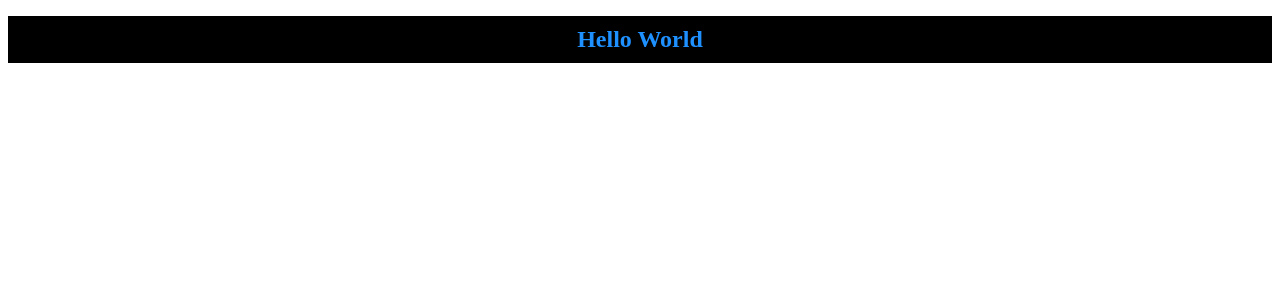
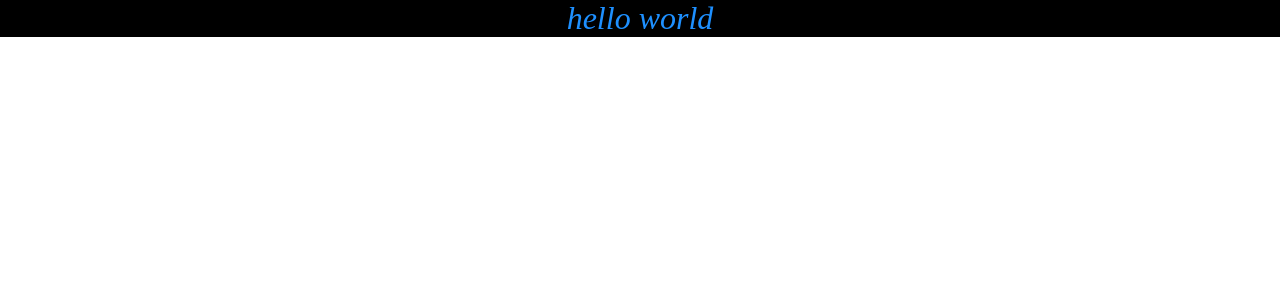
Before and after one commit to am-an-kumar/react-boilerplate, a React app: page / in a window 1280 px wide. Shown: the top 300 px of the page. Built offline with nearby package versions, Linux system fonts and the light colour scheme.

Commit message:
Added support for importing css

```diff
--- a/package.json
+++ b/package.json
@@ -19,7 +19,9 @@
     "@babel/preset-env": "^7.5.5",
     "@babel/preset-react": "^7.0.0",
     "babel-loader": "^8.0.6",
+    "css-loader": "^3.2.0",
     "html-webpack-plugin": "^3.2.0",
+    "style-loader": "^1.0.0",
     "webpack": "^4.39.1",
     "webpack-cli": "^3.3.6",
     "webpack-dev-server": "^3.7.2",
--- a/src/App.jsx
+++ b/src/App.jsx
@@ -3,18 +3,8 @@ import React from "react";
 const App = () => {
   return (
     <div>
-      <h1 style={style}>Hello World</h1>
+      <h1>Hello World</h1>
     </div>
   );
 };
-
-const style = {
-  color: "dodgerblue",
-  fontSize: "1.5em",
-  fontWeight: "600",
-  textAlign: "center",
-  backgroundColor: "black",
-  padding: "10px"
-};
-
 export default App;
--- /dev/null
+++ b/src/css/style.css
@@ -0,0 +1,12 @@
+* {
+  box-sizing: border-box;
+  margin: 0;
+}
+h1 {
+  text-align: center;
+  background-color: black;
+  color: dodgerblue;
+  font-weight: 500;
+  font-style: italic;
+  text-transform: lowercase;
+}
--- a/src/index.js
+++ b/src/index.js
@@ -1,5 +1,6 @@
 import React from "react";
 import ReactDOM from "react-dom";
 import App from "./App.jsx";
+import "./css/style.css";
 
 ReactDOM.render(<App />, document.getElementById("root"));
--- a/webpack.config.base.js
+++ b/webpack.config.base.js
@@ -16,6 +16,11 @@ module.exports = {
         options: {
           presets: ["@babel/preset-env", "@babel/preset-react"]
         }
+      },
+      {
+        test: /\.css$/,
+        use: ["style-loader", "css-loader"],
+        exclude: /node_modules/
       }
     ]
   },
```
Also changed, not shown: 1 other file (tests, documents, lock files or other folders).
